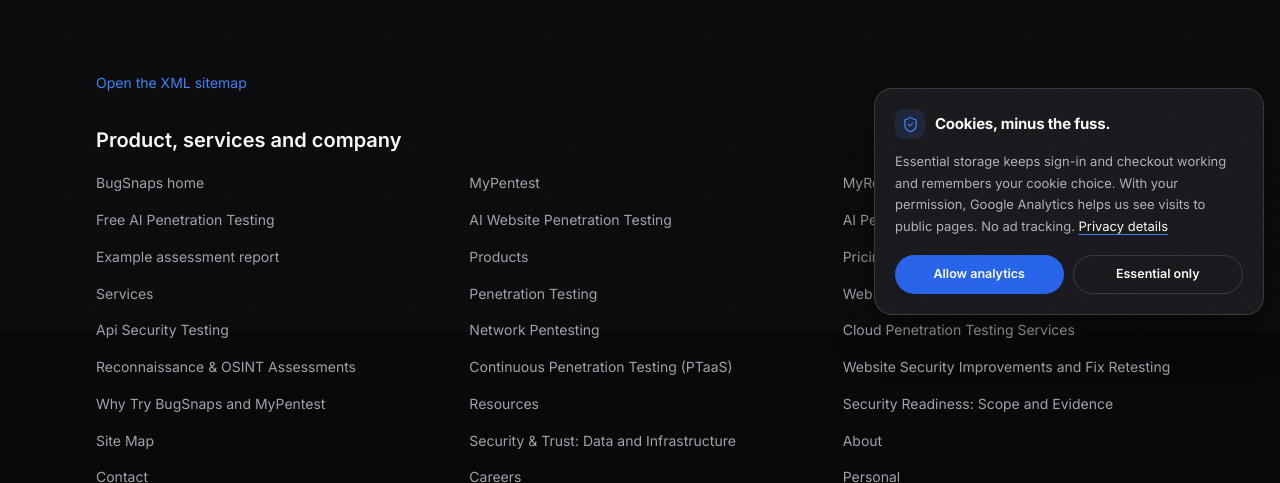
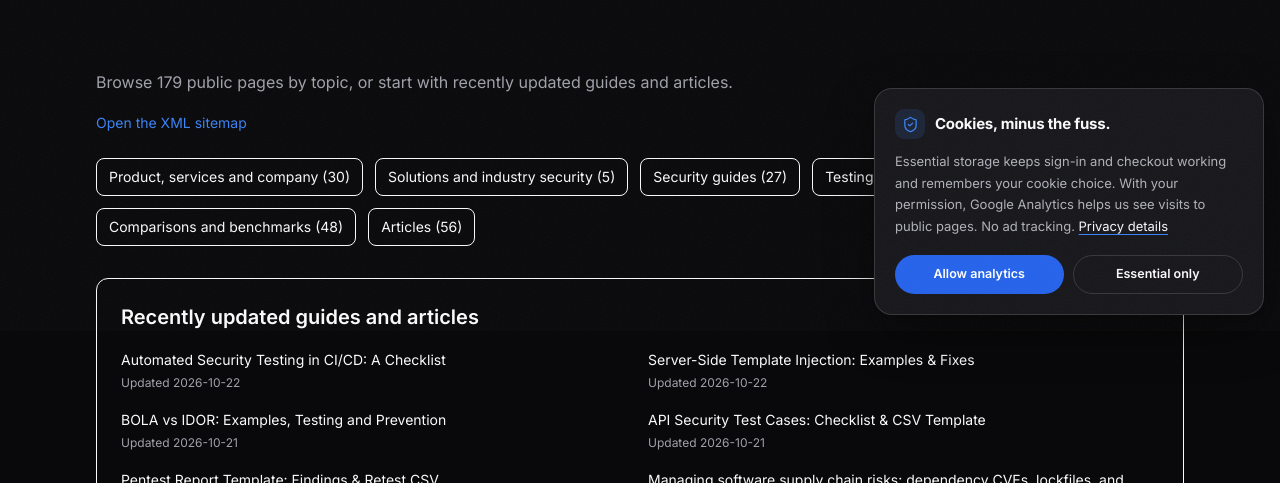
Before and after one commit to 4ryanwaliaa/BugSnaps, a Next.js app: page /site-map in a window 1280 px wide. Shown: the part 469-952 px from the top of the page. Built offline with nearby package versions, Linux system fonts and the light colour scheme; no server answers.

Commit message:
Improve sitemap discovery and validate crawl reachability

```diff
--- a/app/site-map/page.tsx
+++ b/app/site-map/page.tsx
@@ -6,7 +6,7 @@
 import { ALTERNATIVE_PAGES, alternativePath } from "@/lib/alternatives";
 import { competitors, versusPath } from "@/lib/competitors";
 import { posts } from "@/lib/blog";
-import { INDEXABLE_ROUTES } from "@/lib/routes";
+import { SITEMAP_PAGES } from "@/lib/sitemap-pages";
 import { pageMetadata } from "@/lib/site";
 
 export const metadata: Metadata = pageMetadata({
@@ -57,7 +57,11 @@
   { title: "Articles", test: (p: string) => p.startsWith("/blog") },
 ];
 
-const paths = [...INDEXABLE_ROUTES.map((r) => r.path), ...posts.map((p) => `/blog/${p.slug}`)];
+const paths = SITEMAP_PAGES.map((page) => page.path);
+const recentPages = SITEMAP_PAGES
+  .filter((page) => page.lastModified && page.path !== "/site-map" && /\/(blog|guides)\//.test(page.path))
+  .sort((a, b) => b.lastModified!.localeCompare(a.lastModified!) || a.path.localeCompare(b.path))
+  .slice(0, 6);
 const fallbackName = (p: string) => (p.split("/").filter(Boolean).at(-1) ?? "Home").replace(/-/g, " ").replace(/\b\w/g, (s) => s.toUpperCase());
 
 export default function SiteMapPage() {
@@ -70,13 +74,32 @@
         lead="Every public guide, comparison, use case, benchmark, and service in one place. Search engines can also use our XML sitemap."
       />
       <Section>
+        <p className="mb-4 text-muted">Browse {paths.length} public pages by topic, or start with recently updated guides and articles.</p>
         <a href="/sitemap.xml" className="text-sm text-accent hover:underline">
           Open the XML sitemap
         </a>
+        <nav aria-label="Site map topics" className="mt-6 flex flex-wrap gap-3">
+          {sections.map((section, index) => (
+            <a key={section.title} href={`#topic-${index}`} className="rounded-lg border border-border px-3 py-2 text-sm hover:text-accent">
+              {section.title} ({paths.filter(section.test).length})
+            </a>
+          ))}
+        </nav>
+        <section aria-labelledby="recent-updates" className="mt-8 rounded-xl border border-border p-6">
+          <h2 id="recent-updates" className="text-xl font-semibold">Recently updated guides and articles</h2>
+          <ul className="mt-4 grid gap-4 sm:grid-cols-2">
+            {recentPages.map((page) => (
+              <li key={page.path}>
+                <Link href={page.path} className="text-sm hover:text-accent">{names.get(page.path) ?? fallbackName(page.path)}</Link>
+                <p className="mt-1 text-xs text-muted">Updated <time dateTime={page.lastModified}>{page.lastModified}</time></p>
+              </li>
+            ))}
+          </ul>
+        </section>
         <div className="mt-8 space-y-10">
-          {sections.map((section) => (
-            <section key={section.title}>
-              <h2 className="text-xl font-semibold">{section.title}</h2>
+          {sections.map((section, index) => (
+            <section key={section.title} aria-labelledby={`topic-${index}`}>
+              <h2 id={`topic-${index}`} className="scroll-mt-24 text-xl font-semibold">{section.title}</h2>
               <ul className="mt-4 grid gap-x-8 gap-y-3 sm:grid-cols-2 lg:grid-cols-3">
                 {paths.filter(section.test).map((p) => (
                   <li key={p}>
--- a/app/sitemap.ts
+++ b/app/sitemap.ts
@@ -1,21 +1,10 @@
 import type { MetadataRoute } from "next";
-import { posts } from "@/lib/blog";
-import { INDEXABLE_ROUTES } from "@/lib/routes";
+import { SITEMAP_PAGES } from "@/lib/sitemap-pages";
 import { absoluteUrl } from "@/lib/site";
 
 export default function sitemap(): MetadataRoute.Sitemap {
-  return [
-    ...INDEXABLE_ROUTES.map((route) => ({
-      url: absoluteUrl(route.path),
-      ...(route.lastModified ? { lastModified: new Date(`${route.lastModified}T00:00:00Z`) } : {}),
-      changeFrequency: route.changeFrequency,
-      priority: route.priority,
-    })),
-    ...posts.map((p) => ({
-      url: absoluteUrl(`/blog/${p.slug}`),
-      lastModified: new Date(`${p.updated ?? p.published}T00:00:00Z`),
-      changeFrequency: "yearly" as const,
-      priority: 0.5,
-    })),
-  ];
+  return SITEMAP_PAGES.map((route) => ({
+    url: absoluteUrl(route.path),
+    ...(route.lastModified ? { lastModified: route.lastModified } : {}),
+  }));
 }
--- a/lib/routes.ts
+++ b/lib/routes.ts
@@ -77,7 +77,7 @@
   { path: "/alternatives", changeFrequency: "monthly", priority: 0.7, lastModified: "2026-10-02" },
   ...ALTERNATIVE_PAGES.map((a) => ({ path: alternativePath(a.slug), changeFrequency: "monthly" as const,
     priority: 0.6, lastModified: a.updated })),
-  { path: "/site-map", changeFrequency: "monthly", priority: 0.3, lastModified: "2026-10-08" },
+  { path: "/site-map", changeFrequency: "monthly", priority: 0.3, lastModified: "2026-10-22" },
 
   // Company
   { path: "/security", changeFrequency: "monthly", priority: 0.7, lastModified: "2026-10-16" },
--- /dev/null
+++ b/lib/sitemap-pages.ts
@@ -0,0 +1,16 @@
+import { posts } from "@/lib/blog";
+import { INDEXABLE_ROUTES } from "@/lib/routes";
+
+// Share the exact public inventory between the XML and human-readable maps.
+// Dates represent content changes, never a build time or a crawl request.
+const articleDates = posts.map((post) => post.updated ?? post.published).sort();
+export const SITEMAP_PAGES = [
+  ...INDEXABLE_ROUTES.map((route) => ({
+    path: route.path,
+    lastModified: route.path === "/blog" ? articleDates.at(-1) : route.lastModified,
+  })),
+  ...posts.map((post) => ({
+    path: `/blog/${post.slug}`,
+    lastModified: post.updated ?? post.published,
+  })),
+];
--- a/scripts/check-seo.cjs
+++ b/scripts/check-seo.cjs
@@ -29,6 +29,7 @@
 const { INDEXABLE_ROUTES } = load("lib/routes.ts");
 const { posts } = load("lib/blog.ts");
 const { SITE_URL } = load("lib/site.ts");
+const { SITEMAP_PAGES } = load("lib/sitemap-pages.ts");
 const paths = [...INDEXABLE_ROUTES.map((r) => r.path), ...posts.map((p) => `/blog/${p.slug}`)];
 assert.equal(new Set(paths).size, paths.length, "Duplicate sitemap paths");
 assert(paths.every((p) => p.startsWith("/") && !/^\/mypentest\/(app|api)/.test(p)), "Private routes in sitemap");
@@ -64,6 +65,7 @@
 const meta = (html, key) => [...html.matchAll(/<meta\b[^>]*>/gi)].map((m) => attributes(m[0])).find((a) => (a.name || a.property || "").toLowerCase() === key)?.content;
 const links = (html) => [...html.matchAll(/<a\b[^>]*>/gi)].map((m) => attributes(m[0]).href).filter(Boolean);
 const errors = [], pages = [], linked = new Set(), titles = new Map(), descriptions = new Map();
+const graph = new Map();
 const fail = (url, message) => errors.push({ url, message });
 async function get(route) {
   const response = await fetch(new URL(route, base), { redirect: "manual", signal: AbortSignal.timeout(30000) });
@@ -106,6 +108,8 @@
       }
     }
     const ids = new Set([...html.matchAll(/\bid=["']([^"']+)["']/g)].map((m) => decode(m[1])));
+    const targets = new Set();
+    graph.set(route, targets);
     for (const href of links(html)) {
       if (href.startsWith("#")) {
         if (href.length > 1 && !ids.has(decodeURIComponent(href.slice(1)))) fail(route, `Missing on-page anchor: ${href}`);
@@ -115,7 +119,7 @@
       const url = new URL(href, SITE_URL + route);
       if (url.origin !== SITE_URL) continue;
       const target = url.pathname.replace(/\/$/, "") || "/";
-      if (expected.has(target === "/" ? SITE_URL : SITE_URL + target)) linked.add(target);
+      if (expected.has(target === "/" ? SITE_URL : SITE_URL + target)) { linked.add(target); targets.add(target); }
       else if (!/^\/mypentest\/(app|api)(\/|$)/.test(target) && !/\.[a-z0-9]+$/i.test(target)) fail(route, `Unlisted internal page link: ${target}`);
     }
     pages.push({ path: route, status: response.status, title, canonical, schemaTypes: schema.map((d) => d["@type"]) });
@@ -129,6 +133,17 @@
   assert.equal(entries.length, expected.size, "Sitemap entry count does not match route catalog");
   assert.equal(new Set(entries).size, entries.length, "Sitemap contains duplicates");
   assert(entries.every((url) => expected.has(url)), "Sitemap contains unknown or private URLs");
+  for (const match of xml.body.matchAll(/<url>([\s\S]*?)<\/url>/g)) {
+    const url = decode(match[1].match(/<loc>(.*?)<\/loc>/)[1]);
+    const date = match[1].match(/<lastmod>(.*?)<\/lastmod>/)?.[1];
+    const source = SITEMAP_PAGES.find((page) => (page.path === "/" ? SITE_URL : SITE_URL + page.path) === url);
+    assert.equal(date, source.lastModified, `Incorrect content modification date: ${url}`);
+    if (date) {
+      // Editorial dates are calendar dates in the publisher's India timezone.
+      const today = new Intl.DateTimeFormat("en-CA", { timeZone: "Asia/Kolkata", year: "numeric", month: "2-digit", day: "2-digit" }).format(new Date());
+      assert(/^\d{4}-\d{2}-\d{2}$/.test(date) && Number.isFinite(Date.parse(date)) && new Date(date).toISOString().slice(0, 10) === date && date <= today, `Invalid or future sitemap date: ${url}`);
+    }
+  }
   const robots = await get("/robots.txt");
   assert.equal(robots.status, 200, "robots.txt is unavailable");
   assert(robots.body.includes(`Sitemap: ${SITE_URL}/sitemap.xml`), "Missing sitemap discovery directive");
@@ -201,11 +216,21 @@
   let index = 0;
   await Promise.all(Array.from({ length: 5 }, async () => { while (index < paths.length) await audit(paths[index++]); }));
   for (const p of paths) if (p !== "/" && !linked.has(p)) fail(p, "No internal page links to this URL");
+  const depths = new Map([["/", 0]]), queue = ["/"];
+  for (let i = 0; i < queue.length; i++) {
+    for (const target of graph.get(queue[i]) || []) if (!depths.has(target)) {
+      depths.set(target, depths.get(queue[i]) + 1); queue.push(target);
+    }
+  }
+  for (const p of paths) {
+    if (!depths.has(p)) fail(p, "Unreachable through links from the homepage");
+    if (!graph.get("/site-map")?.has(p)) fail(p, "Missing from the HTML site map");
+  }
   for (const route of ["/guides/not-a-guide", "/use-cases/not-a-use-case", "/alternatives/not-a-tool", "/compare/mypentest-vs-not-a-tool"]) {
     const response = await get(route);
     if (response.status !== 404) fail(route, `Unknown content must return 404; found ${response.status}`);
   }
-  const report = { base: base.origin, checkedAt: new Date().toISOString(), sitemapEntries: entries.length, pagesChecked: pages.length, errors, pages };
+  const report = { base: base.origin, checkedAt: new Date().toISOString(), sitemapEntries: entries.length, pagesChecked: pages.length, maxClickDepth: Math.max(...depths.values()), errors, pages };
   if (reportPath) fs.writeFileSync(path.resolve(reportPath), JSON.stringify(report, null, 2) + "\n");
   if (errors.length) { for (const e of errors) console.error(`${e.url}: ${e.message}`); process.exitCode = 1; }
   else console.log(`PASS: ${pages.length} public pages; sitemap, canonical URLs, unique metadata, headings, schema, FAQ text, internal discovery and unknown-route 404s.`);
```
Also changed, not shown: 1 other file (tests, documents, lock files or other folders).
